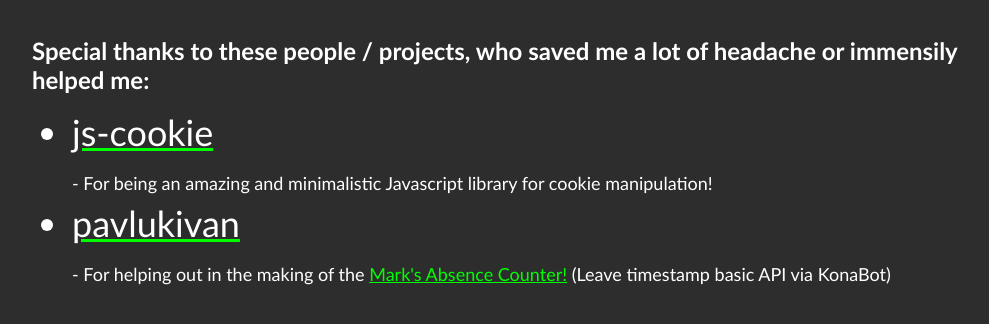
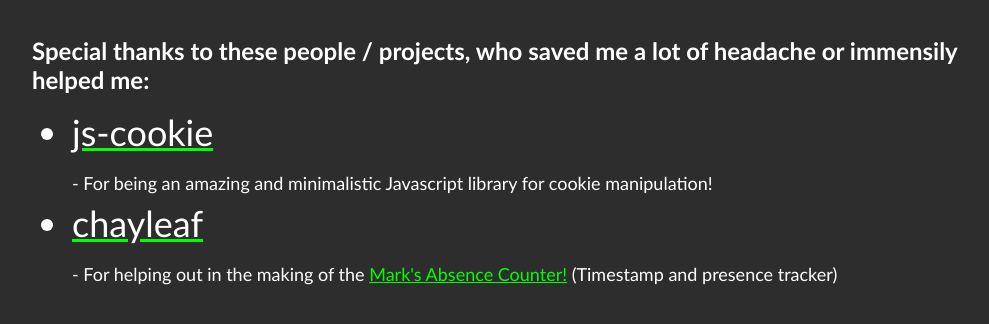
Before and after one commit to RedSQL/redsql.github.io, a Jekyll site: the page built from acknowledgements.html, in a window 1280 px wide. Shown: the top 324 px of the page, without its empty margins (128-1117 px from the left). Built offline with Jekyll 4.4.1, drawn with Linux system fonts in a browser that asks for light colours.

Commit message:
Acknowledgements Update

```diff
--- a/acknowledgements.html
+++ b/acknowledgements.html
@@ -18,6 +18,6 @@ title: Open Source Libraries and Contributors Acknowledgements
 		<h2>Special thanks to these people / projects, who saved me a lot of headache or immensily helped me:</h2>
 		<ul>
 			<a href="https://github.com/js-cookie/js-cookie"><li>js-cookie</li></a><p> - For being an amazing and minimalistic Javascript library for cookie manipulation!</p>
-			<a href="https://github.com/pavlukivan"><li>pavlukivan</li></a><p> - For helping out in the making of the <a href="projects/mark_absence.html">Mark's Absence Counter!</a> (Leave timestamp basic API via KonaBot)</p>
+			<a href="https://github.com/chayleaf"><li>chayleaf</li></a><p> - For helping out in the making of the <a href="projects/mark_absence.html">Mark's Absence Counter!</a> (Timestamp and presence tracker)</p>
 	</body>
 </html>
```
